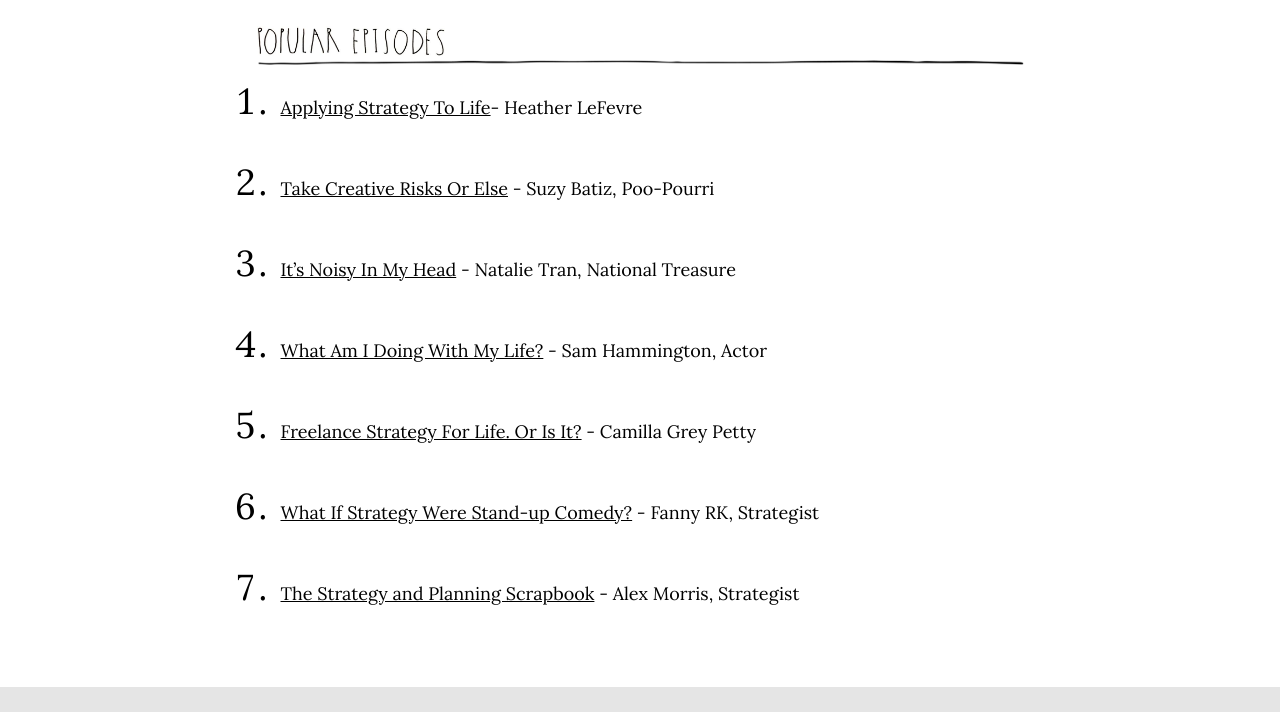
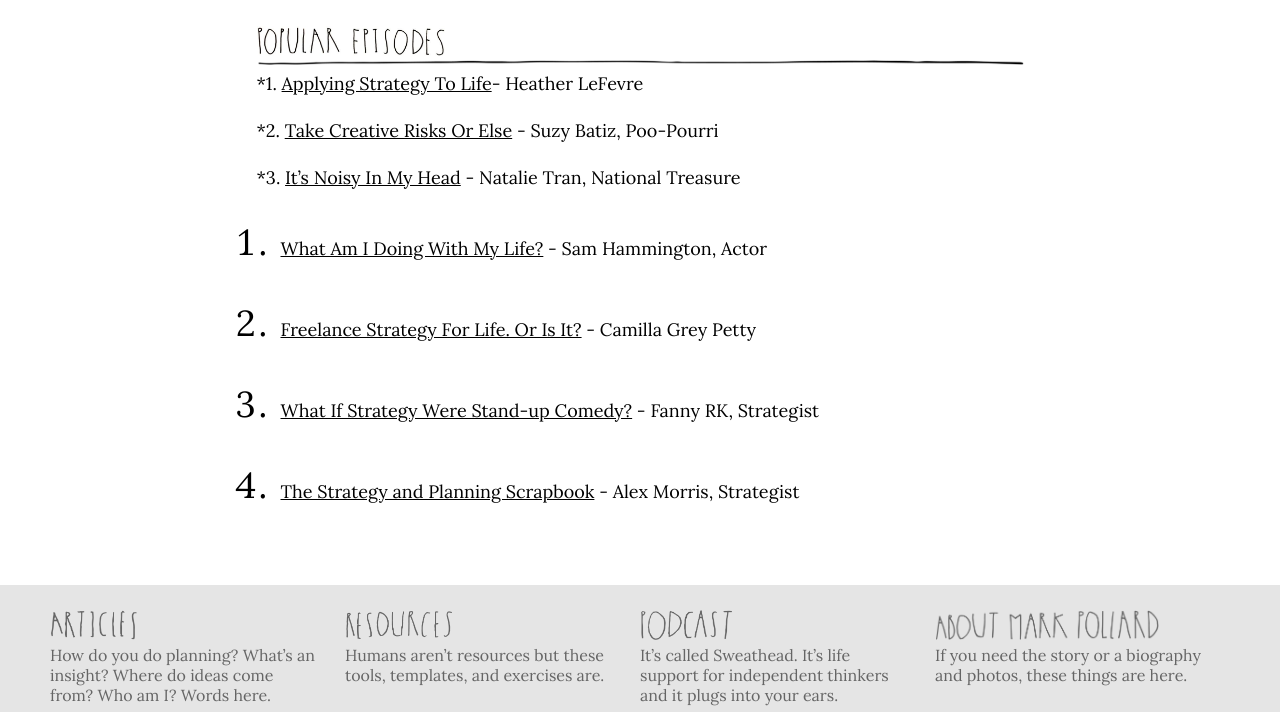
Before and after one commit to markhpollard/markhpollard.github.io, a Jekyll site: the page built from podcast.md, in a window 1280 px wide and 900 px high, scrolled down 354 px, cut to the strip 188-900 px from the top of the window. Built offline with Jekyll 4.4.1, drawn with Linux system fonts in a browser that asks for light colours; nearby versions of some CDN libraries.

Commit message:
Updated Podcast

```diff
--- a/podcast.md
+++ b/podcast.md
@@ -8,11 +8,11 @@ featured: https://anchor.fm/sweathead-with-mark-pollard/episodes/Applying-Strate
 layout: podcast
 ---
 
-1. [Applying Strategy To Life](https://anchor.fm/sweathead-with-mark-pollard/episodes/Applying-Strategy-To-Life---Heather-LeFevre--Strategist--Author-e2splb)- Heather LeFevre
+*1. [Applying Strategy To Life](https://anchor.fm/sweathead-with-mark-pollard/episodes/Applying-Strategy-To-Life---Heather-LeFevre--Strategist--Author-e2splb)- Heather LeFevre
 
-2. [Take Creative Risks Or Else](https://anchor.fm/sweathead-with-mark-pollard/episodes/Take-Creative-Risks-Or-Else---Suzy-Batiz--Poo-Pourri-e2thoj) - Suzy Batiz, Poo-Pourri
+*2. [Take Creative Risks Or Else](https://anchor.fm/sweathead-with-mark-pollard/episodes/Take-Creative-Risks-Or-Else---Suzy-Batiz--Poo-Pourri-e2thoj) - Suzy Batiz, Poo-Pourri
 
-3. [It's Noisy In My Head](https://anchor.fm/sweathead-with-mark-pollard/episodes/Its-Noisy-In-My-Head---Natalie-Tran--National-Treasure-e2pnfp) - Natalie Tran, National Treasure
+*3. [It's Noisy In My Head](https://anchor.fm/sweathead-with-mark-pollard/episodes/Its-Noisy-In-My-Head---Natalie-Tran--National-Treasure-e2pnfp) - Natalie Tran, National Treasure
 
 4. [What Am I Doing With My Life?](https://anchor.fm/sweathead-with-mark-pollard/episodes/What-Am-I-Doing-With-My-Life----Sam-Hammington--Actor-e2oor8) - Sam Hammington, Actor
 
```
